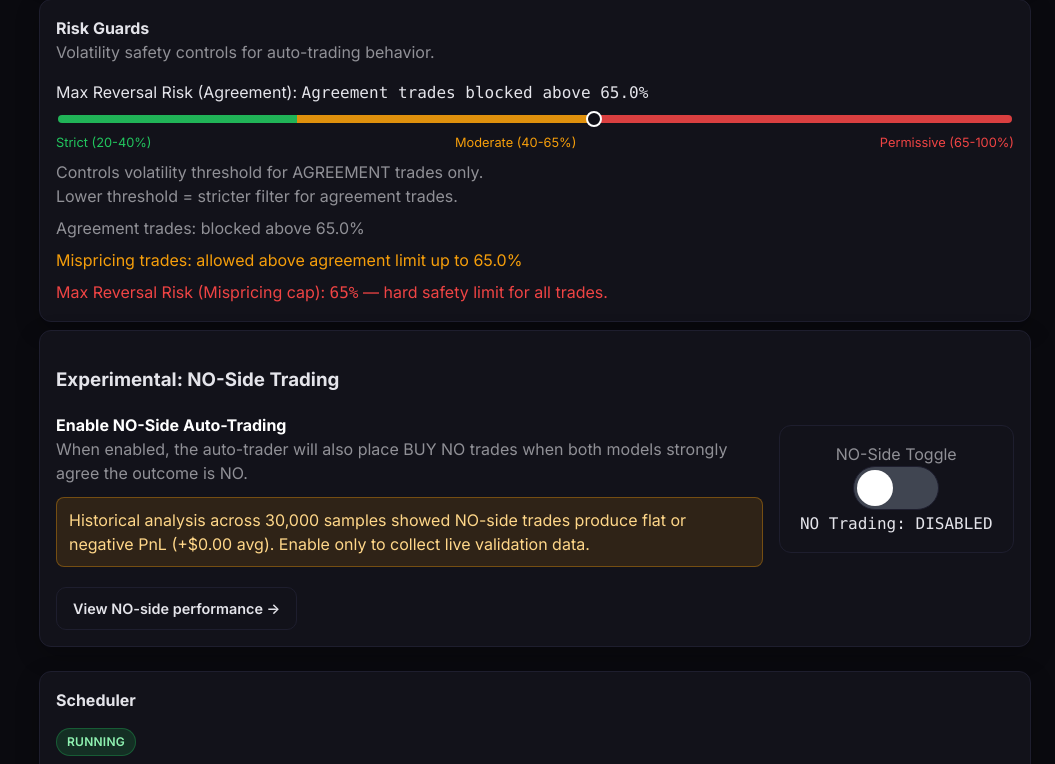
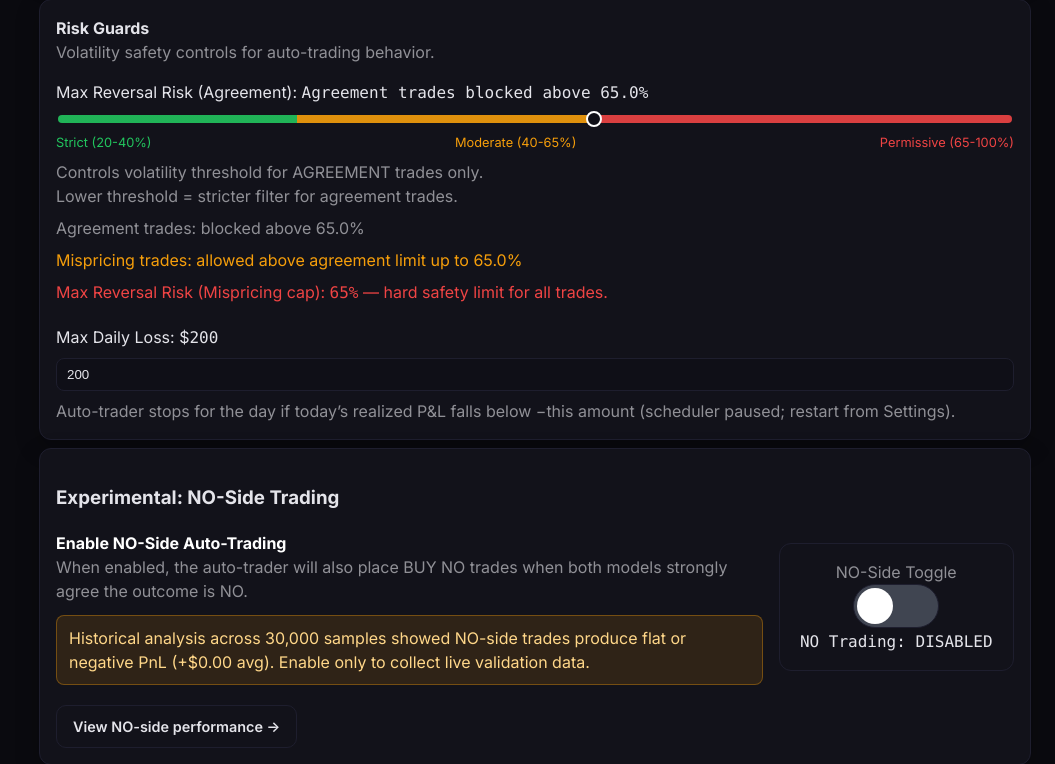
Before and after one commit to Pranaav003/BTCPred, a Flask app: page /settings in a window 1280 px wide. Shown: the part 1751-2515 px from the top of the page, without its empty margins (225-1280 px from the left). Run offline with Flask 3, Linux system fonts and the light colour scheme; data comes from the database, SQL or seed files in the repository; data that the repository does not hold is empty; some libraries are stand-ins or nearby versions.

Commit message:
feat(safety): max daily loss limit pauses scheduler auto-trades
- Before auto-trade in poll_and_signal, sum today UTC realized PnL; if
  below -max_daily_loss set scheduler_running false and skip trades.
- Seed max_daily_loss (default 200), allow POST /api/settings, Risk Guards UI.
- Dashboard typed settings expose max_daily_loss for template default.

Made-with: Cursor

```diff
--- a/app/db_helpers.py
+++ b/app/db_helpers.py
@@ -215,6 +215,7 @@ def seed_default_settings() -> None:
         "max_entry_price_no": "0.80",
         "min_expected_profit": "0.10",
         "max_reversal_risk": "0.65",
+        "max_daily_loss": "200.0",
         "high_conviction_volatility_override": "0.80",
         "scheduler_running": "false",
     }
--- a/app/routes/api.py
+++ b/app/routes/api.py
@@ -640,6 +640,7 @@ def update_settings():
         "max_entry_price_no",
         "min_expected_profit",
         "max_reversal_risk",
+        "max_daily_loss",
         "high_conviction_volatility_override",
     }
 
@@ -696,6 +697,14 @@ def update_settings():
                 continue
             max_reversal = max(0.20, min(1.0, max_reversal))
             AppSettings.set(key, f"{max_reversal:.4f}")
+        elif key == "max_daily_loss":
+            try:
+                max_loss = float(value)
+            except (TypeError, ValueError):
+                errors.append("max_daily_loss must be numeric")
+                continue
+            max_loss = max(1.0, min(1_000_000.0, max_loss))
+            AppSettings.set(key, f"{max_loss:.2f}")
         elif key == "high_conviction_volatility_override":
             try:
                 override_cutoff = float(value)
--- a/app/routes/dashboard.py
+++ b/app/routes/dashboard.py
@@ -27,6 +27,7 @@ def _typed_settings() -> dict:
         "max_entry_price_no": float(AppSettings.get("max_entry_price_no", "0.85")),
         "min_expected_profit": float(AppSettings.get("min_expected_profit", "0.10")),
         "max_reversal_risk": float(AppSettings.get("max_reversal_risk", "0.65")),
+        "max_daily_loss": float(AppSettings.get("max_daily_loss", "200.0") or 200.0),
         "high_conviction_volatility_override": float(AppSettings.get("high_conviction_volatility_override", "0.80")),
         "scheduler_running": AppSettings.get("scheduler_running", "false") == "true",
     }
--- a/app/static/js/settings.js
+++ b/app/static/js/settings.js
@@ -10,9 +10,11 @@ const settingsState = {
     maxEntryPriceYes: 0.85,
     maxEntryPriceNo: 0.85,
     maxReversalRisk: 0.65,
+    maxDailyLoss: 200,
     dynamicSizingEnabled: false,
     entryFilterSaveTimerId: null,
     reversalRiskSaveTimerId: null,
+    maxDailyLossSaveTimerId: null,
     editingProfile: null,
     draftProfile: null,
 };
@@ -185,6 +187,27 @@ function scheduleReversalRiskSave() {
             showSettingsToast("Volatility guard updated", "success");
         } catch (error) {
             showSettingsToast(`Failed to update volatility guard: ${error.message}`, "error");
+        }
+    }, 500);
+}
+
+function updateMaxDailyLossPreview() {
+    const input = document.getElementById("max-daily-loss-input");
+    const label = document.getElementById("max-daily-loss-label");
+    if (!input) return;
+    const value = Number(input.value);
+    settingsState.maxDailyLoss = Number.isFinite(value) && value > 0 ? value : 200;
+    if (label) label.textContent = String(Math.round(settingsState.maxDailyLoss));
+}
+
+function scheduleMaxDailyLossSave() {
+    if (settingsState.maxDailyLossSaveTimerId) window.clearTimeout(settingsState.maxDailyLossSaveTimerId);
+    settingsState.maxDailyLossSaveTimerId = window.setTimeout(async () => {
+        try {
+            await savePartialSettings({ max_daily_loss: settingsState.maxDailyLoss });
+            showSettingsToast("Max daily loss updated", "success");
+        } catch (error) {
+            showSettingsToast(`Failed to update max daily loss: ${error.message}`, "error");
         }
     }, 500);
 }
@@ -454,6 +477,7 @@ async function saveSettings() {
         max_entry_price_no: Number(settingsState.maxEntryPriceNo || 0.85),
         min_expected_profit: Number(settingsState.settings.min_expected_profit || 0.10),
         max_reversal_risk: Number(settingsState.maxReversalRisk || 0.65),
+        max_daily_loss: Number(settingsState.maxDailyLoss || 200),
         dynamic_sizing_enabled: settingsState.dynamicSizingEnabled,
     };
     try {
@@ -547,6 +571,7 @@ async function initRiskProfileSettings() {
         settingsState.maxEntryPriceYes = Number(settingsData?.max_entry_price_yes || 0.85);
         settingsState.maxEntryPriceNo = Number(settingsData?.max_entry_price_no || 0.85);
         settingsState.maxReversalRisk = Number(settingsData?.max_reversal_risk || 0.65);
+        settingsState.maxDailyLoss = Number(settingsData?.max_daily_loss || 200);
         settingsState.dynamicSizingEnabled = (settingsData?.dynamic_sizing_enabled || "false") === "true";
 
         renderRiskProfiles();
@@ -561,10 +586,15 @@ async function initRiskProfileSettings() {
         if (maxYesSlider && Number.isFinite(settingsState.maxEntryPriceYes)) maxYesSlider.value = String(settingsState.maxEntryPriceYes);
         if (maxNoSlider && Number.isFinite(settingsState.maxEntryPriceNo)) maxNoSlider.value = String(settingsState.maxEntryPriceNo);
         if (maxReversalSlider && Number.isFinite(settingsState.maxReversalRisk)) maxReversalSlider.value = String(settingsState.maxReversalRisk);
+        const maxDailyLossInput = document.getElementById("max-daily-loss-input");
+        if (maxDailyLossInput && Number.isFinite(settingsState.maxDailyLoss)) {
+            maxDailyLossInput.value = String(Math.round(settingsState.maxDailyLoss));
+        }
         updateMispricingThresholdLabel();
         updateEntryFilterPreview();
         updateDynamicSizingPreview();
         updateMaxReversalRiskPreview();
+        updateMaxDailyLossPreview();
         renderSignalMode();
     } catch (error) {
         showSettingsToast(`Failed to load risk profiles: ${error.message}`, "error");
@@ -645,6 +675,13 @@ function wireInputs() {
             scheduleReversalRiskSave();
         });
     }
+    const maxDailyLossInput = document.getElementById("max-daily-loss-input");
+    if (maxDailyLossInput) {
+        maxDailyLossInput.addEventListener("input", () => {
+            updateMaxDailyLossPreview();
+            scheduleMaxDailyLossSave();
+        });
+    }
     if (dynamicSizingToggle) {
         dynamicSizingToggle.checked = settingsState.dynamicSizingEnabled;
         dynamicSizingToggle.addEventListener("change", async () => {
--- a/app/templates/settings.html
+++ b/app/templates/settings.html
@@ -162,6 +162,11 @@
             <p class="text-muted" id="agreement-volatility-line">Agreement trades: blocked above --</p>
             <p class="text-warning" id="mispricing-volatility-line">Mispricing trades: allowed above agreement limit up to 65.0%</p>
             <p class="text-danger">Max Reversal Risk (Mispricing cap): <span class="mono">65%</span> — hard safety limit for all trades.</p>
+            <div class="settings-field">
+                <label for="max-daily-loss-input">Max Daily Loss: $<span class="mono" id="max-daily-loss-label">{{ settings.max_daily_loss | int }}</span></label>
+                <input id="max-daily-loss-input" type="number" min="1" step="1" value="{{ settings.max_daily_loss | int }}">
+                <p class="text-muted">Auto-trader stops for the day if today’s realized P&amp;L falls below −this amount (scheduler paused; restart from Settings).</p>
+            </div>
         </div>
     </article>
 
```
Also changed, not shown: app/scheduler.py (+30 -2 lines).
